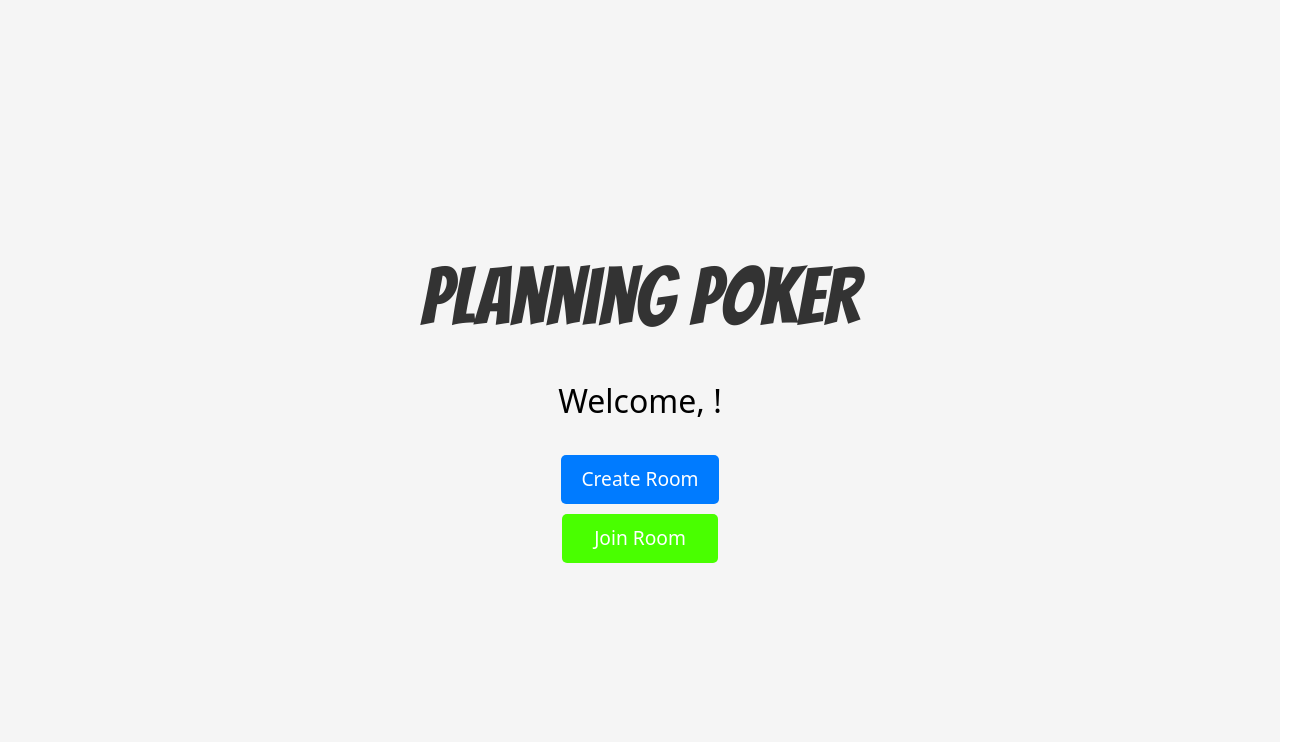
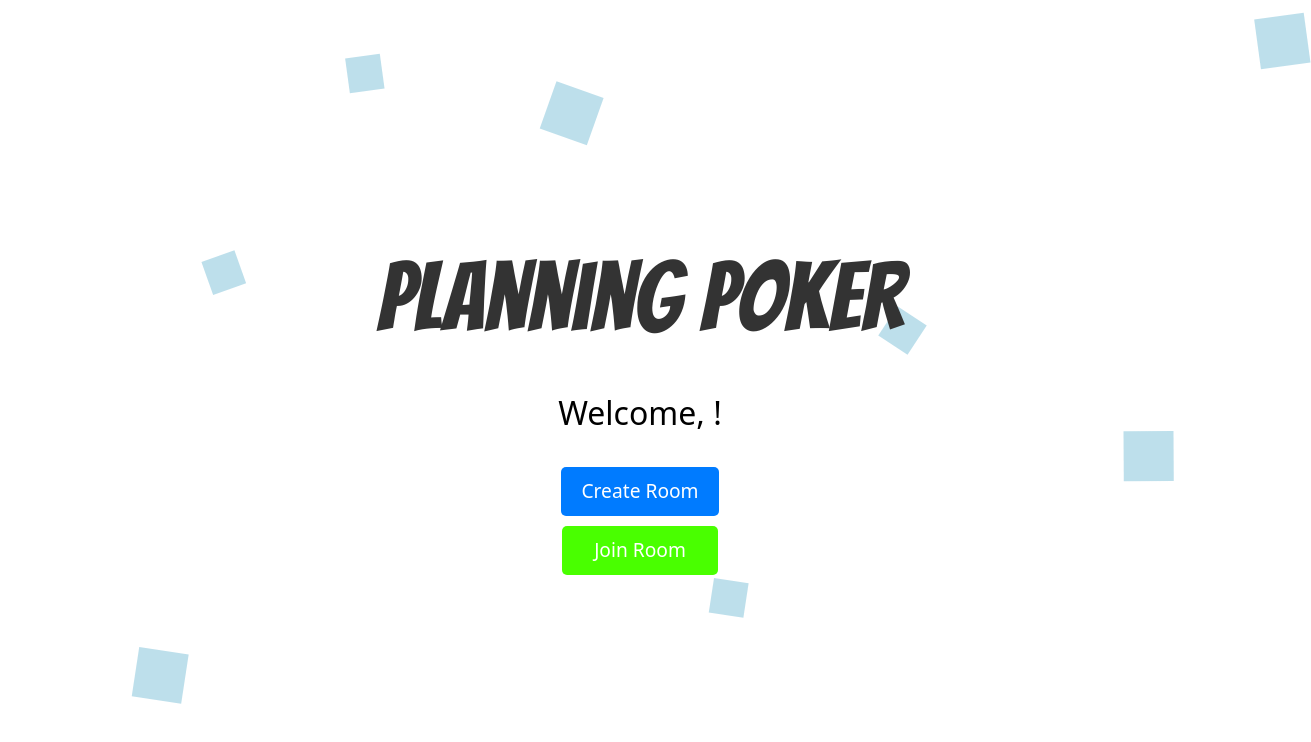
Before and after one commit to JM-Rib/sds2, a React (Create React App) app in the folder frontend/: page / in a window 1280 px wide. Shown: the top 742 px of the page, 1311 px wide, since content can reach past the window. Built offline with nearby package versions, Linux system fonts and the light colour scheme.

Commit message:
little UI animation added

```diff
--- a/frontend/src/views/home.css
+++ b/frontend/src/views/home.css
@@ -7,11 +7,11 @@
     justify-content: center;
     height: 100vh;
     text-align: center;
-    background-color: #f5f5f5; /* for optional background color */
+    background-color: #transparency; /* for optional background color */
 }
 
 .title {
-    font-size: 5rem; /* for an ncreased font size */
+    font-size: 6rem; /* for an increased font size */
     font-family: 'Bangers', cursive; /* using a Bangers font */
     color: #333;
     margin-bottom: 20px;
@@ -41,7 +41,115 @@
     margin-top: 10px;
 }
 
-
 .create-room-button:hover {
     background-color: #0056b3; /* Darker shade on hover */
 }
+
+body {
+  position: relative;
+  background-color: transparency;
+  overflow: hidden; /* prevents scrollbars from appearing due to animation */
+}
+
+.animated-background {
+  position: absolute;
+  top: 0;
+  left: 0;
+  width: 100%;
+  height: 100%;
+  pointer-events: none; /* Allow interactions with other elements */
+  z-index: -1; /* Ensure it stays behind other content */
+}
+
+.square {
+  position: absolute;
+  width: 50px;
+  height: 50px;
+  background-color: lightblue;
+  opacity: 0.8;
+  animation: moveSquare 10s linear infinite;
+}
+
+@keyframes moveSquare {
+  0% {
+    transform: translate(0, 0) rotate(0deg);
+  }
+  25% {
+    transform: translate(50px, 100px) rotate(45deg);
+  }
+  50% {
+    transform: translate(100px, -50px) rotate(90deg);
+  }
+  75% {
+    transform: translate(-50px, -100px) rotate(135deg);
+  }
+  100% {
+    transform: translate(0, 0) rotate(360deg);
+  }
+}
+
+/* Generate multiple squares dynamically */
+@keyframes randomMove {
+  0% {
+    transform: translateX(0) translateY(0);
+  }
+  100% {
+    transform: translateX(calc(100vw - 20px)) translateY(calc(100vh - 20px));
+  }
+}
+
+.square:nth-child(1) {
+  top: 10%;
+  left: 20%;
+  width: 35px;
+  height: 35px;
+  animation-duration: 12s;
+}
+
+.square:nth-child(2) {
+  top: 50%;
+  left: 70%;
+  width: 35px;
+  height: 35px;
+  animation-duration: 8s;
+}
+
+.square:nth-child(3) {
+  top: 30%;
+  left: 10%;
+  width: 35px;
+  height: 35px;
+  animation-duration: 14s;
+}
+
+.square:nth-child(4) {
+  top: 80%;
+  left: 50%;
+  width: 35px;
+  height: 35px;
+  animation-duration: 10s;
+}
+
+.square:nth-child(5) {
+  top: 20%;
+  left: 40%;
+  animation-duration: 9s;
+}
+
+.square:nth-child(6) {
+  top: 60%;
+  left: 80%;
+  animation-duration: 11s;
+}
+
+.square.top-right {
+    top: 5%;
+    right: 5%;
+    animation-duration: 12s;
+}
+
+.square.bottom-left {
+    bottom: 5%;
+    left: 5%;
+    animation-duration: 10s;
+}
--- a/frontend/src/views/home.js
+++ b/frontend/src/views/home.js
@@ -13,26 +13,6 @@ const Home = () => {
     const { roomID, setRoomID } = useContext(RoomContext);
     const navigate = useNavigate();
 
-    /*useEffect(() => {
-        const url = process.env.REACT_APP_API_URL ? process.env.REACT_APP_API_URL : "http://localhost:5000";
-        socketRef.current = io.connect(url);
-
-        socketRef.current.emit("join_room", "room_name");
-
-        socketRef.current.on("receive_message", (data) => {
-            setMessageReceived(data.message);
-        });
-
-        return () => {
-            socketRef.current.disconnect();
-        };
-    }, []);
-
-    const sendMessage = () => {
-        if (socketRef.current) {
-            socketRef.current.emit("send_message", { message, room: "room_name" });
-        }
-    };*/
     const onClickCreate = () => {
         const storedName = localStorage.getItem('name')
         const storedSurname = localStorage.getItem('surname')
@@ -134,6 +114,17 @@ const Home = () => {
 
     return (
         <div className="main-content">
+            <div className="animated-background">
+                <div className="square"></div>
+                <div className="square"></div>
+                <div className="square"></div>
+                <div className="square"></div>
+                <div className="square"></div>
+                <div className="square"></div>
+                {/* Add the new squares */}
+                <div className="square top-right"></div>
+                <div className="square bottom-left"></div>
+            </div>
             <h1 className="title">Planning Poker</h1>
             <h2 className="welcome">Welcome, {name} {surname}!</h2>
             <button className="create-room-button" onClick={onClickCreate}>Create Room</button>
```
